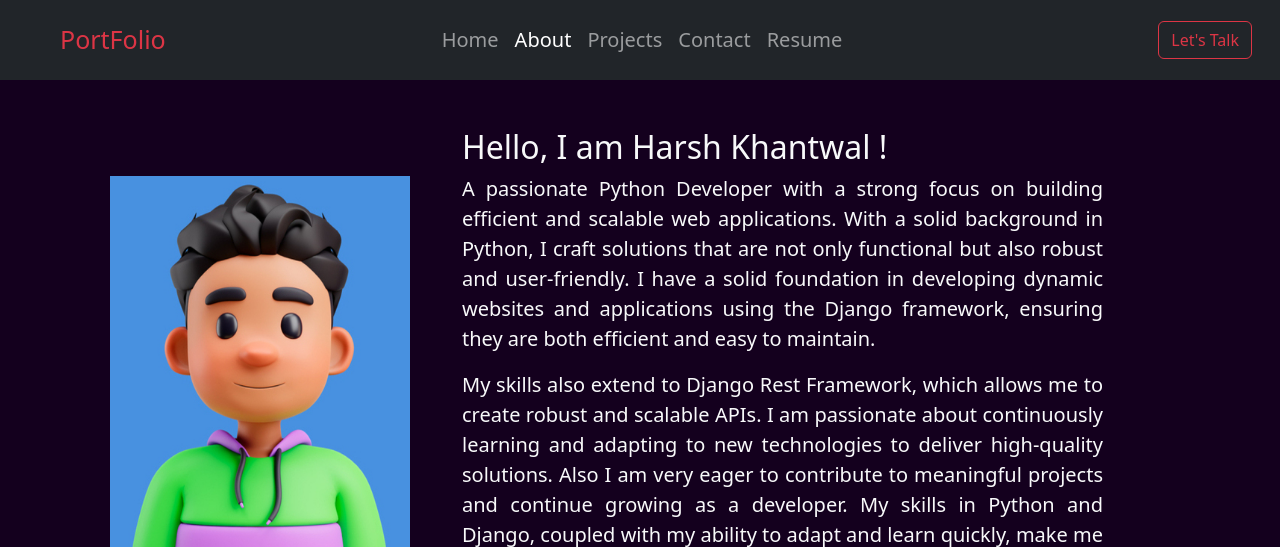
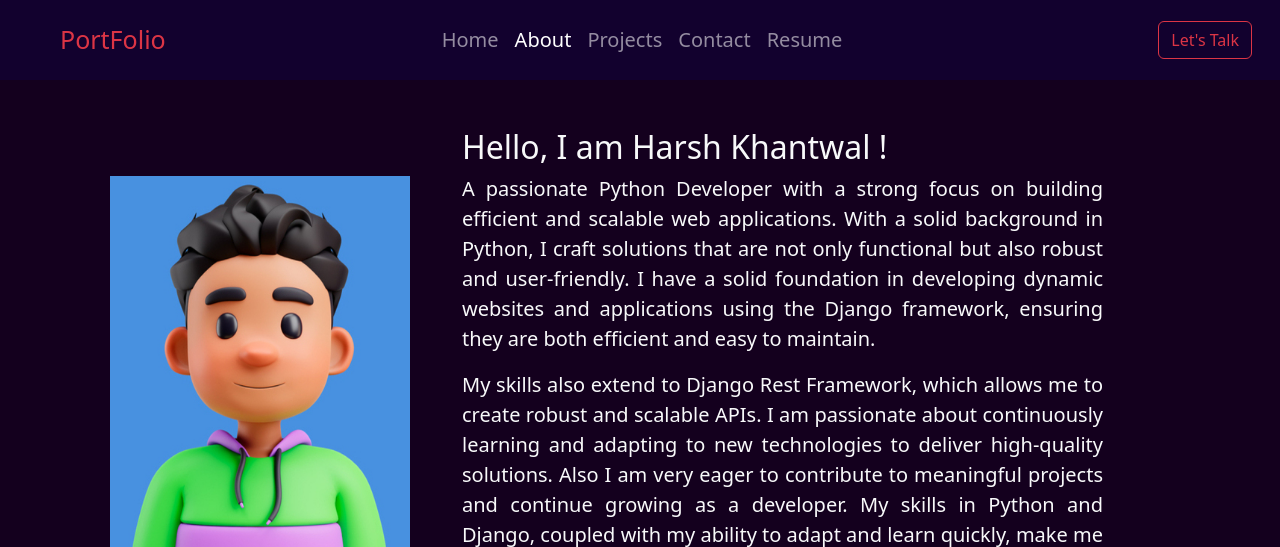
Before and after one commit to Eclipse8422/PortFolio, a Django app: page /about/ in a window 1280 px wide. Shown: the top 547 px of the page. Run offline with Django 5.2, Linux system fonts and the light colour scheme.

Commit message:
testagain

```diff
--- a/casebook/templates/casebook/navbar.html
+++ b/casebook/templates/casebook/navbar.html
@@ -1,5 +1,5 @@
 {% load static %}
-<nav class="navbar navbar-expand-lg navbar-dark bg-dark">
+<nav class="navbar navbar-expand-lg navbar-dark">
     <div class="container-fluid">
       <!-- Logo / Brand -->
       <a class="navbar-brand ms-5 m-2 text-danger" href="{% url 'home' %}">PortFolio</a>
@@ -30,7 +30,7 @@
         </ul>
       </div>
 
-      <!-- Call to action button -->
+
       <div class="d-flex justify-content-center align-items-center">
         <ul class="navbar-nav">
           <li class="nav-item">
```
